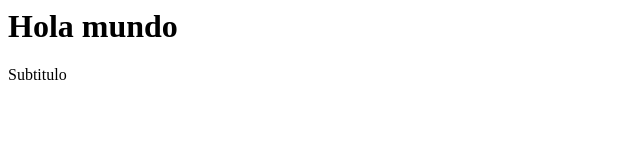
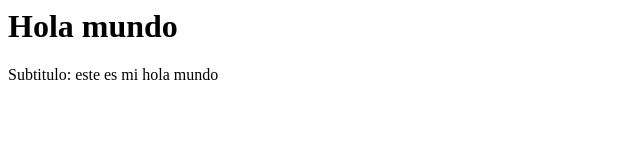
Before and after one commit to vik2121/gitTest0100, a plain HTML site: page index.html in a window 1280 px wide. Shown: the whole page, without its empty margins (0-640 px from the left). Drawn offline with Linux system fonts and the light colour scheme.

Commit message:
Correcion de index

```diff
--- a/index.html
+++ b/index.html
@@ -1,4 +1,4 @@
 <html>
 	<h1>Hola mundo</h1>
-	<span>Subtitulo</span>
+	<span>Subtitulo: este es mi hola mundo</span>
 </html>
```
